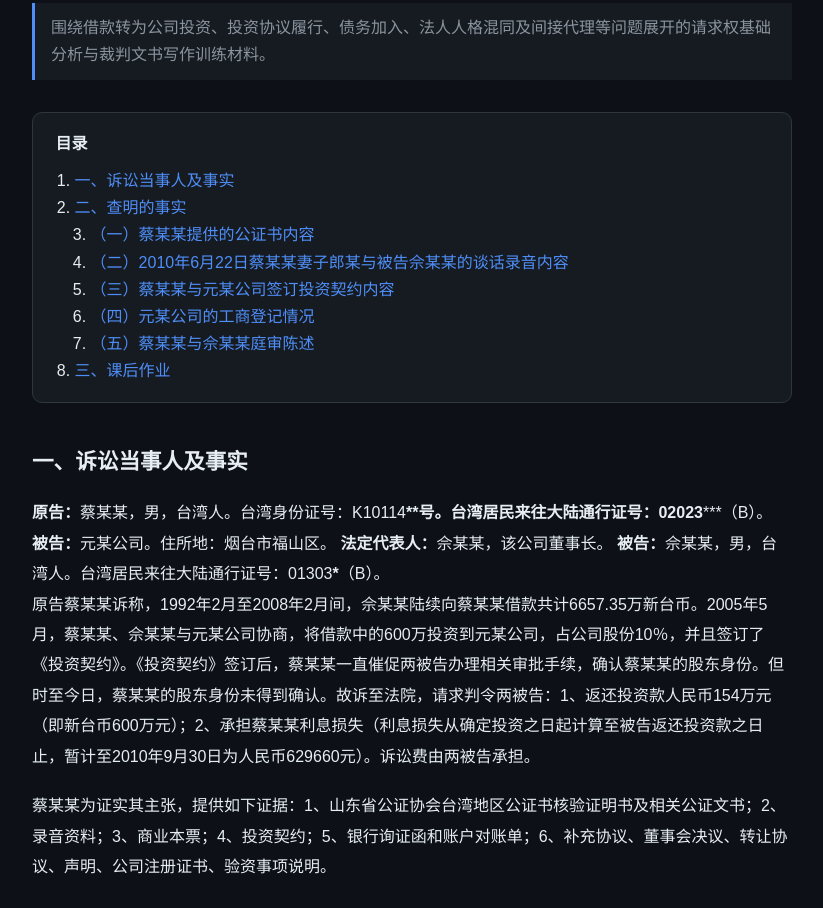
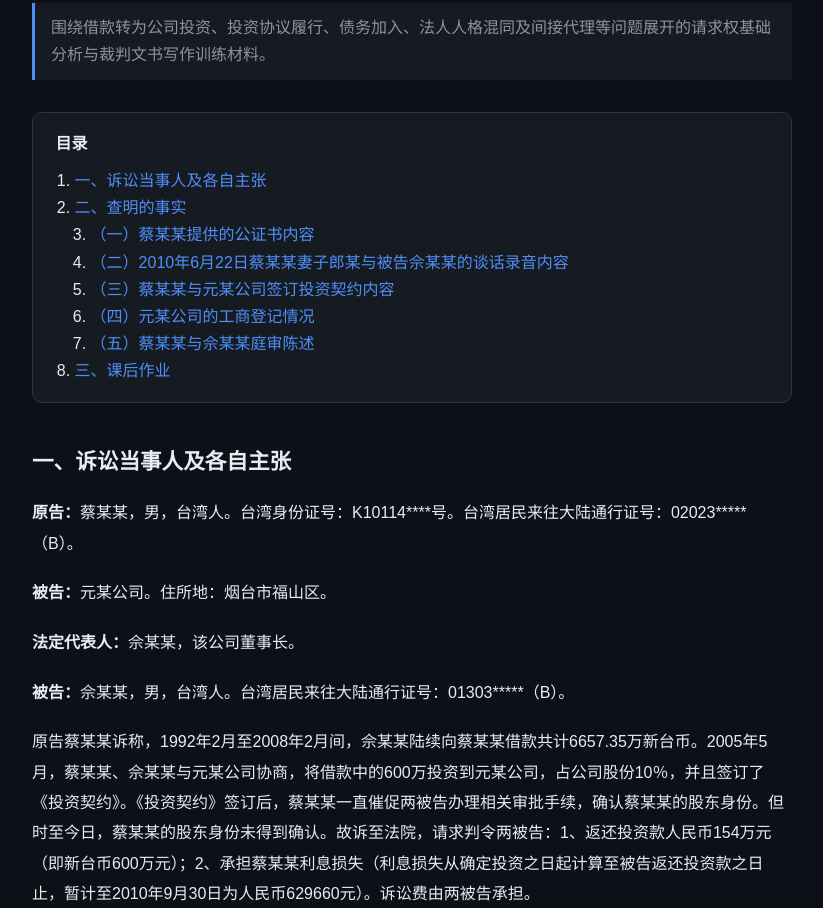
Before and after one commit to renguangke-ux/personal-website, a website: page teaching/2011-06-29-cai-contract-case.html in a window 1280 px wide. Shown: the part 304-1212 px from the top of the page, without its empty margins (228-1051 px from the left). Drawn offline with Linux system fonts and the light colour scheme.

Commit message:
修订蔡某合同诉讼案教学材料格式

```diff
--- a/teaching/2011-06-29-cai-contract-case.html
+++ b/teaching/2011-06-29-cai-contract-case.html
@@ -32,18 +32,18 @@
   <a href="../teaching.html" class="back-link">← 返回教学列表</a>
   <span class="article-cat cat-teaching">教学案例</span>
   <h1>蔡某合同诉讼案材料</h1><div class="article-page-meta"><span>2011年6月</span><span>教学案例</span></div>
-  <div class="article-page-summary"><p>围绕借款转为公司投资、投资协议履行、债务加入、法人人格混同及间接代理等问题展开的请求权基础分析与裁判文书写作训练材料。</p></div><div class="toc"><div class="toc-title">目录</div><ol><li class="toc-l2"><a href="#sec-1">一、诉讼当事人及事实</a></li>
+  <div class="article-page-summary"><p>围绕借款转为公司投资、投资协议履行、债务加入、法人人格混同及间接代理等问题展开的请求权基础分析与裁判文书写作训练材料。</p></div><div class="toc"><div class="toc-title">目录</div><ol><li class="toc-l2"><a href="#sec-1">一、诉讼当事人及各自主张</a></li>
 <li class="toc-l2"><a href="#sec-2">二、查明的事实</a></li>
 <li class="toc-l3"><a href="#sec-3">（一）蔡某某提供的公证书内容</a></li>
 <li class="toc-l3"><a href="#sec-4">（二）2010年6月22日蔡某某妻子郎某与被告佘某某的谈话录音内容</a></li>
 <li class="toc-l3"><a href="#sec-5">（三）蔡某某与元某公司签订投资契约内容</a></li>
 <li class="toc-l3"><a href="#sec-6">（四）元某公司的工商登记情况</a></li>
 <li class="toc-l3"><a href="#sec-7">（五）蔡某某与佘某某庭审陈述</a></li>
-<li class="toc-l2"><a href="#sec-8">三、课后作业</a></li></ol></div><div class="article-body"><h2 id="sec-1">一、诉讼当事人及事实</h2>
-<strong>原告：</strong>蔡某某，男，台湾人。台湾身份证号：K10114<strong>**号。台湾居民来往大陆通行证号：02023</strong>***（B）。
-<strong>被告：</strong>元某公司。住所地：烟台市福山区。
-<strong>法定代表人：</strong>佘某某，该公司董事长。
-<strong>被告：</strong>佘某某，男，台湾人。台湾居民来往大陆通行证号：01303<strong>*</strong>（B）。
+<li class="toc-l2"><a href="#sec-8">三、课后作业</a></li></ol></div><div class="article-body"><h2 id="sec-1">一、诉讼当事人及各自主张</h2>
+<p><strong>原告：</strong>蔡某某，男，台湾人。台湾身份证号：K10114&#42;&#42;&#42;&#42;号。台湾居民来往大陆通行证号：02023&#42;&#42;&#42;&#42;&#42;（B）。</p>
+<p><strong>被告：</strong>元某公司。住所地：烟台市福山区。</p>
+<p><strong>法定代表人：</strong>佘某某，该公司董事长。</p>
+<p><strong>被告：</strong>佘某某，男，台湾人。台湾居民来往大陆通行证号：01303&#42;&#42;&#42;&#42;&#42;（B）。</p>
 <p>原告蔡某某诉称，1992年2月至2008年2月间，佘某某陆续向蔡某某借款共计6657.35万新台币。2005年5月，蔡某某、佘某某与元某公司协商，将借款中的600万投资到元某公司，占公司股份10％，并且签订了《投资契约》。《投资契约》签订后，蔡某某一直催促两被告办理相关审批手续，确认蔡某某的股东身份。但时至今日，蔡某某的股东身份未得到确认。故诉至法院，请求判令两被告：1、返还投资款人民币154万元（即新台币600万元）；2、承担蔡某某利息损失（利息损失从确定投资之日起计算至被告返还投资款之日止，暂计至2010年9月30日为人民币629660元）。诉讼费由两被告承担。</p>
 <p>蔡某某为证实其主张，提供如下证据：1、山东省公证协会台湾地区公证书核验证明书及相关公证文书；2、录音资料；3、商业本票；4、投资契约；5、银行询证函和账户对账单；6、补充协议、董事会决议、转让协议、声明、公司注册证书、验资事项说明。</p>
 <p>两被告对证据1的真实性没有异议，但主张其中的票据真实性无法认可；对证据2的真实性及原告根据录音整理的文本内容没有异议；对证据3的真实性表示不清楚，但未在合理期限向法庭说明，视为两被告对该证据的真实性没有异议；对证据4、5、6的真实性没有异议。</p>
```
Also changed, not shown: content/teaching/2011-06-29-cai-contract-case.md (+5 -5 lines).
